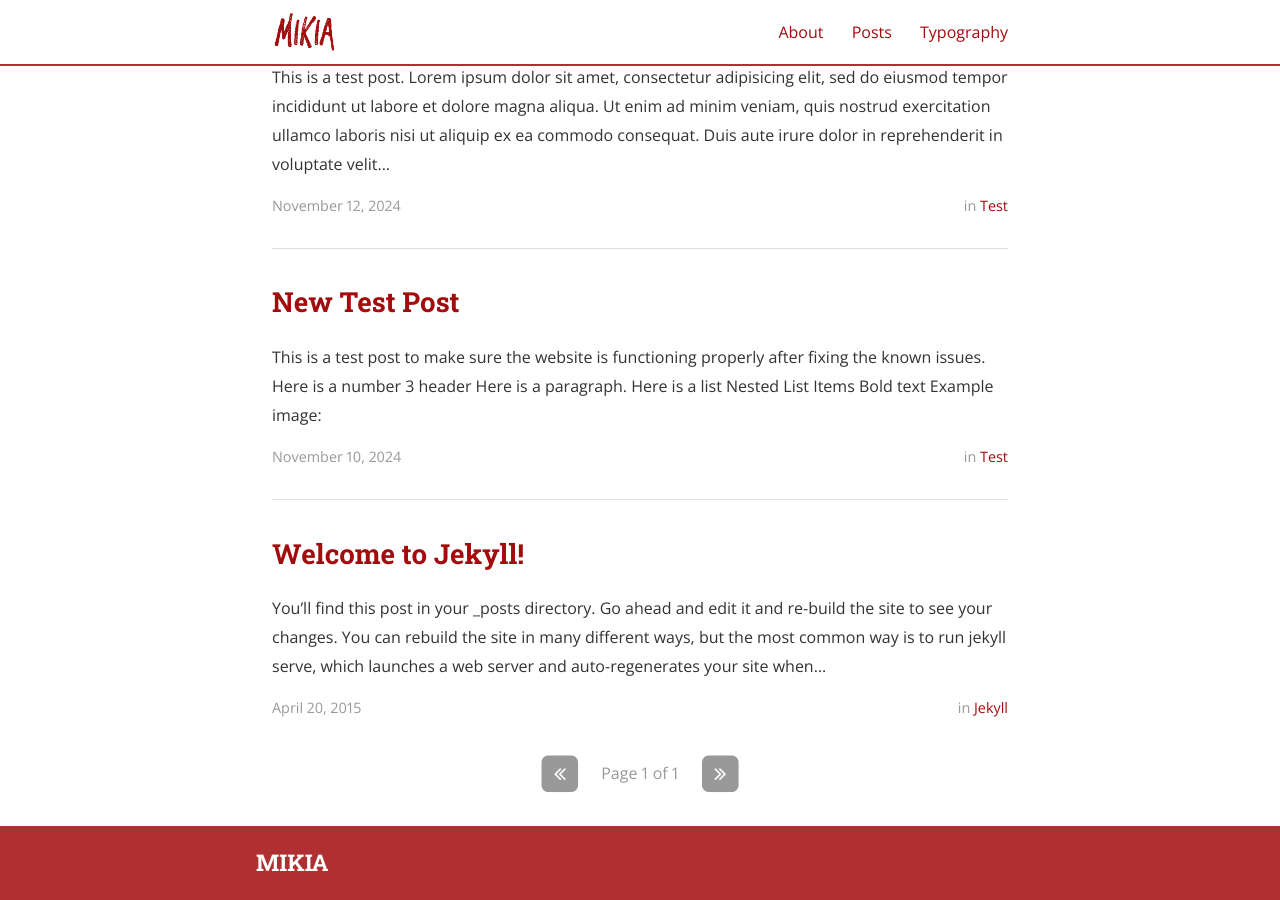
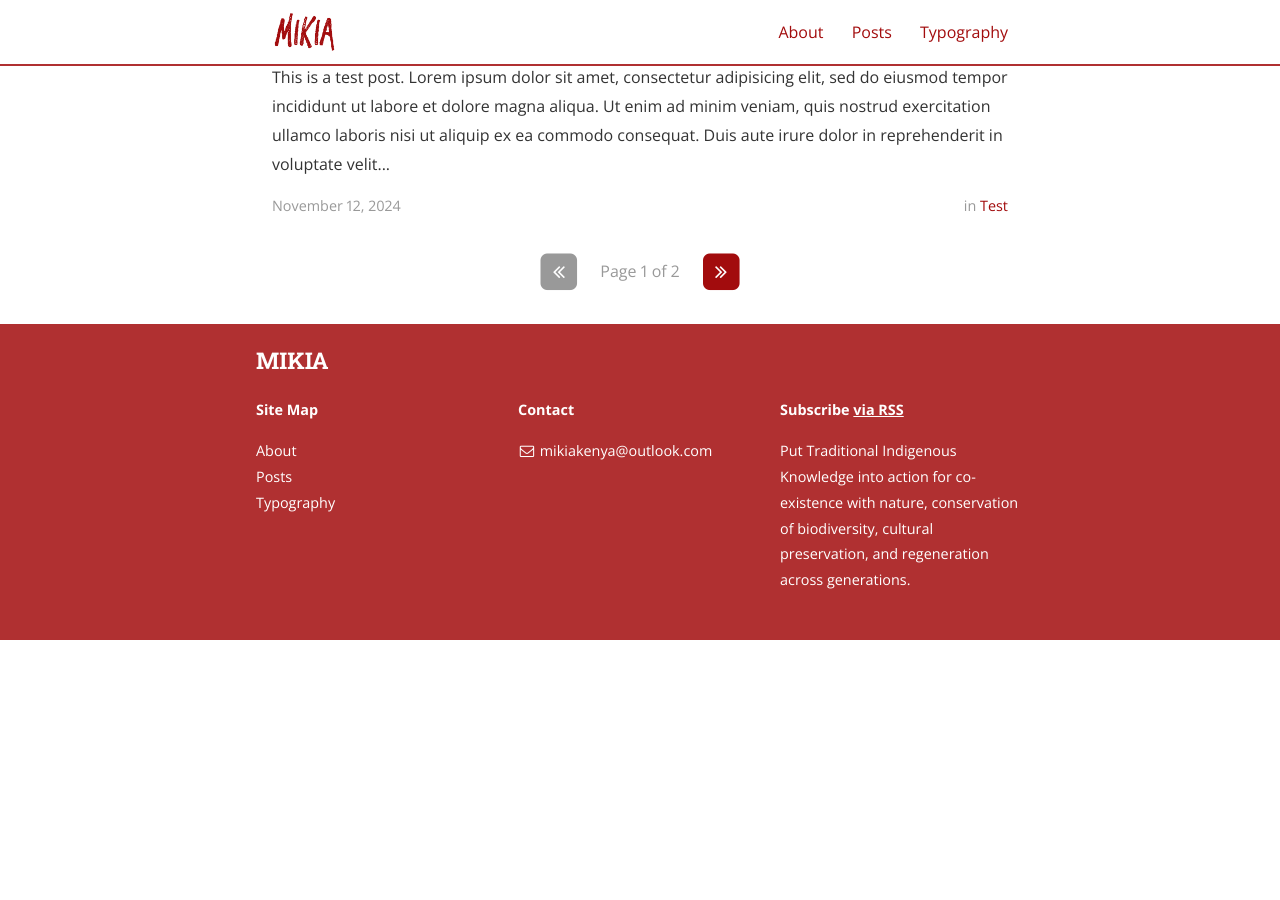
Before and after one commit to Marzipan330/Marzipan330.github.io, a Jekyll site: the page built from index.html, in a window 1280 px wide and 900 px high, scrolled down 1099 px. Built offline with Jekyll 4.4.1, drawn with Linux system fonts in a browser that asks for light colours; nearby versions of some CDN libraries; the list of posts is cut into pages by our own code; after the commit the page ends 1739 px from its top, so only the background shows below that.

Commit message:
Changed pagination to 3 posts per page

```diff
--- a/_config.yml
+++ b/_config.yml
@@ -32,7 +32,7 @@ highlightjs_theme: "monokai-sublime"
 # https://github.com/sverrirs/jekyll-paginate-v2/blob/master/README-GENERATOR.md#site-configuration
 pagination:
   enabled: true
-  per_page: 5
+  per_page: 3
   permalink: "/page/:num/"
   sort_reverse: true
 
```
